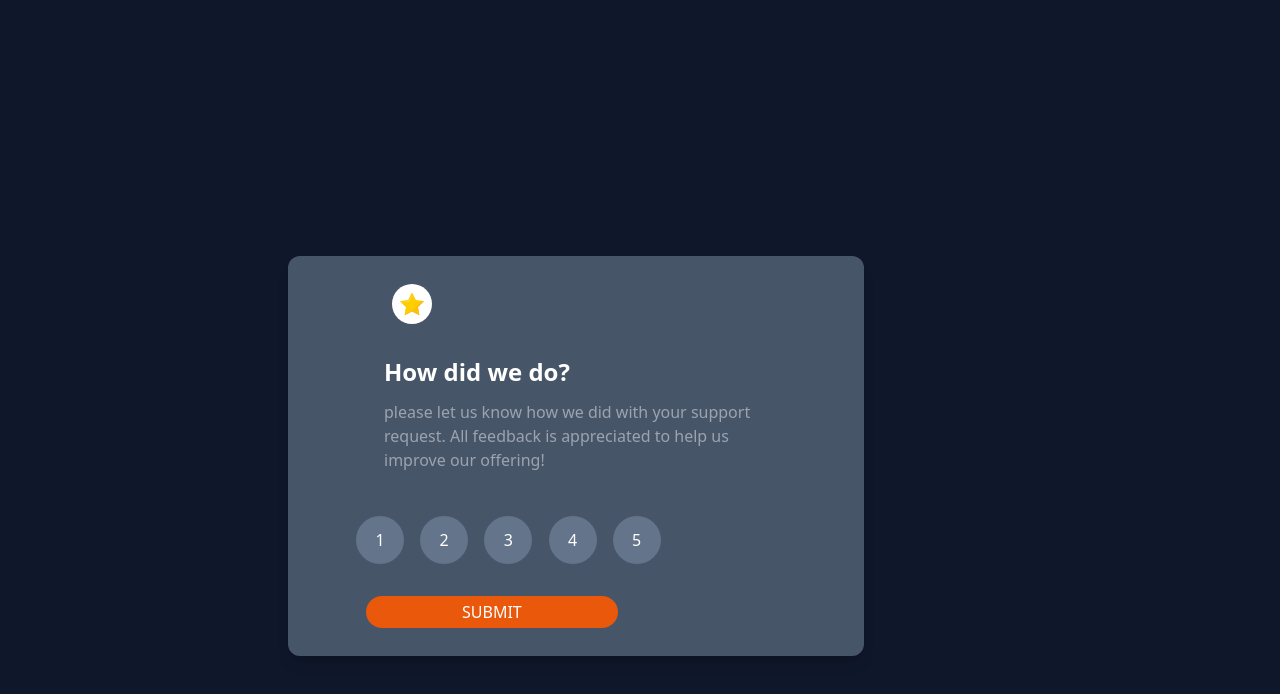
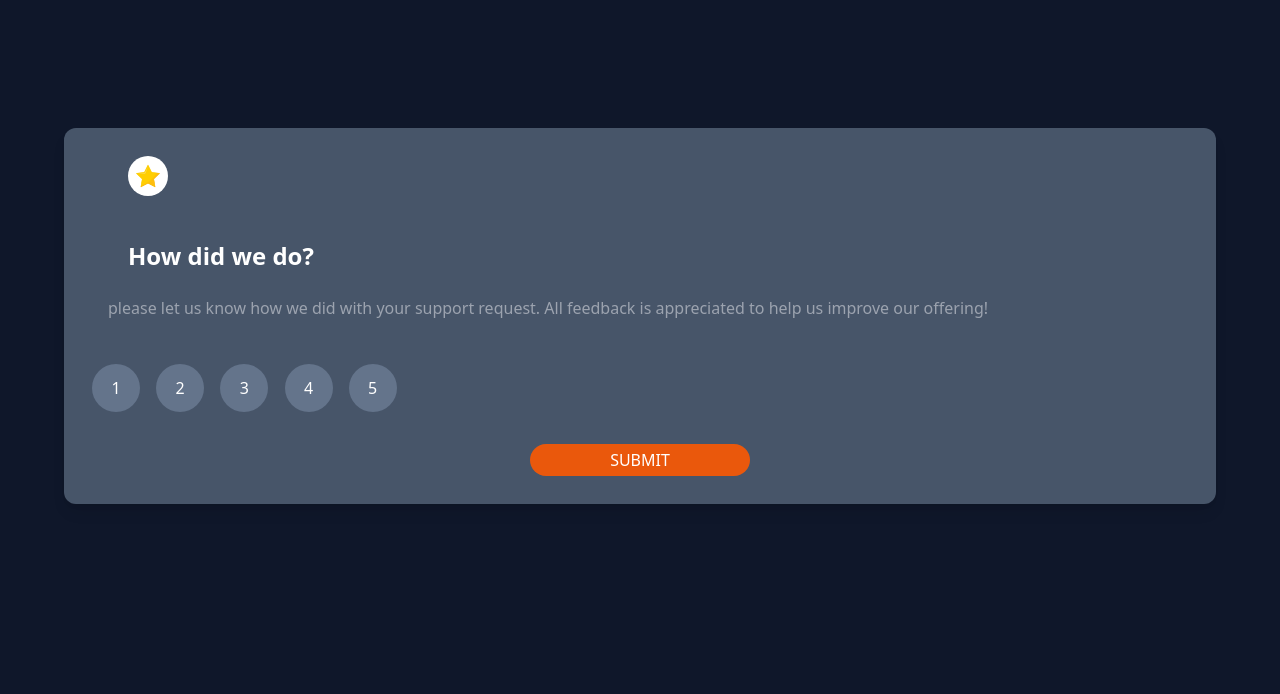
Before and after one commit to Ajmubby/Reviews, a website: page rating.html in a window 1280 px wide. Drawn offline with Linux system fonts and the light colour scheme.

Commit message:
new commit

```diff
--- a/rating.html
+++ b/rating.html
@@ -7,32 +7,31 @@
     <link rel="stylesheet" href="./rating/rating.css">
 </head>
 <body class="bg-slate-900">
-    <div class="py-7 px-1 max-w-xl mx-16 my-32 sm:py-7 sm:px-7 sm:mx-40 sm:my-32 md:py-7 md:px-7  md:mx-16 md:my-32 bg-slate-600 rounded-xl shadow-lg space-y-5 lg:py-7 lg:px-16 lg:mx-72 lg:my-64 xl:py-7 xl:px-16 xl:mx-72 xl:my-64">
+    <div class="mx-16 my-32 py-7 px-7 h-auto w-auto  bg-slate-600 rounded-xl shadow-lg space-y-5">
         <div class="px-9">
-            <img class="h-10 w-10 rounded-full mx-1" src="./star_icon.avif" alt="icon">
+            <img class="h-10 w-10 rounded-full" src="./star_icon.avif" alt="icon">
         </div>
-        <div class="py-3 px-7">
-            <div class="space-y-3 px-1">
-                <p class="text-white font-semibold text-2xl">
+        <div class="py-3 px-2">
+            <div class="space-y-3">
+                <p class="text-white font-semibold text-2xl px-7 py-3">
                     How did we do?
                 </p>
-                <p class="text-gray-400 font-medium">
+                <p class="text-gray-400 font-medium px-2">
                     please let us know how we did with your support request. All feedback is appreciated to help us improve our offering!
                 </p>
             </div>
         </div>
-        <div class="py-3  lg:px-1">
-            <div class="justify-around space-x-4 lg:space-x-3 lg:items-center">
+        <div class="py-3">
+            <div class="space-x-4 lg:space-x-3 lg:items-center">
                 <button class="text-white rounded-full bg-slate-500 h-10 w-10 lg:h-12 lg:w-12">1</button>
                 <button class="text-white rounded-full bg-slate-500 h-10 w-10 lg:h-12 lg:w-12">2</button>
                 <button class="text-white rounded-full bg-slate-500 h-10 w-10 lg:h-12 lg:w-12">3</button>
-                <button class="text-white rounded-full bg-slate-500 hover:bg-slate-400 h-10 w-10 lg:h-12 lg:w-12">4</button>
+                <button class="text-white rounded-full bg-slate-500 hover:bg-slate-400 h-10 w-10 lg:h-12 lg:w-12"><a href="./illustration.html">4</a></button>
                 <button class="text-white rounded-full bg-slate-500 h-10 w-10 lg:h-12 lg:w-12 hover:bg-orange-500 cursor-pointer">5</button>
             </div>
         </div>
-        <div>
-            <button class="text-white bg-orange-600 hover:bg-white hover:text-orange-500  px-24 py-1
-             rounded-2xl mx-3.5">SUBMIT</button>
+        <div class="text-center text-white  rounded-xl ">
+            <button class="hover:bg-white hover:text-orange-500 rounded-2xl px-20 py-1 bg-orange-600 mx-3.5">SUBMIT</button>
         </div>
 
     </div>
```
Also changed, not shown: illustration.html (+10 -9 lines), rating/rating.css.
